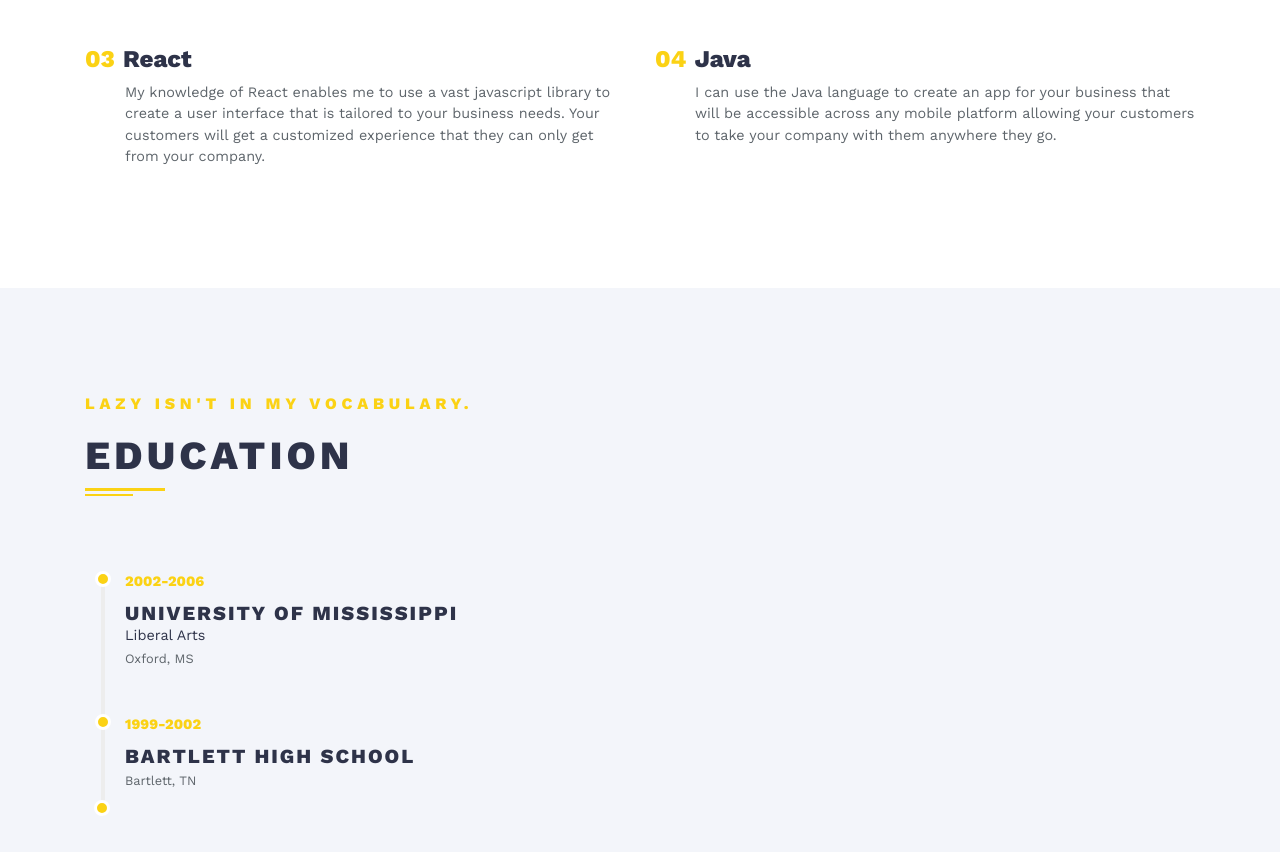
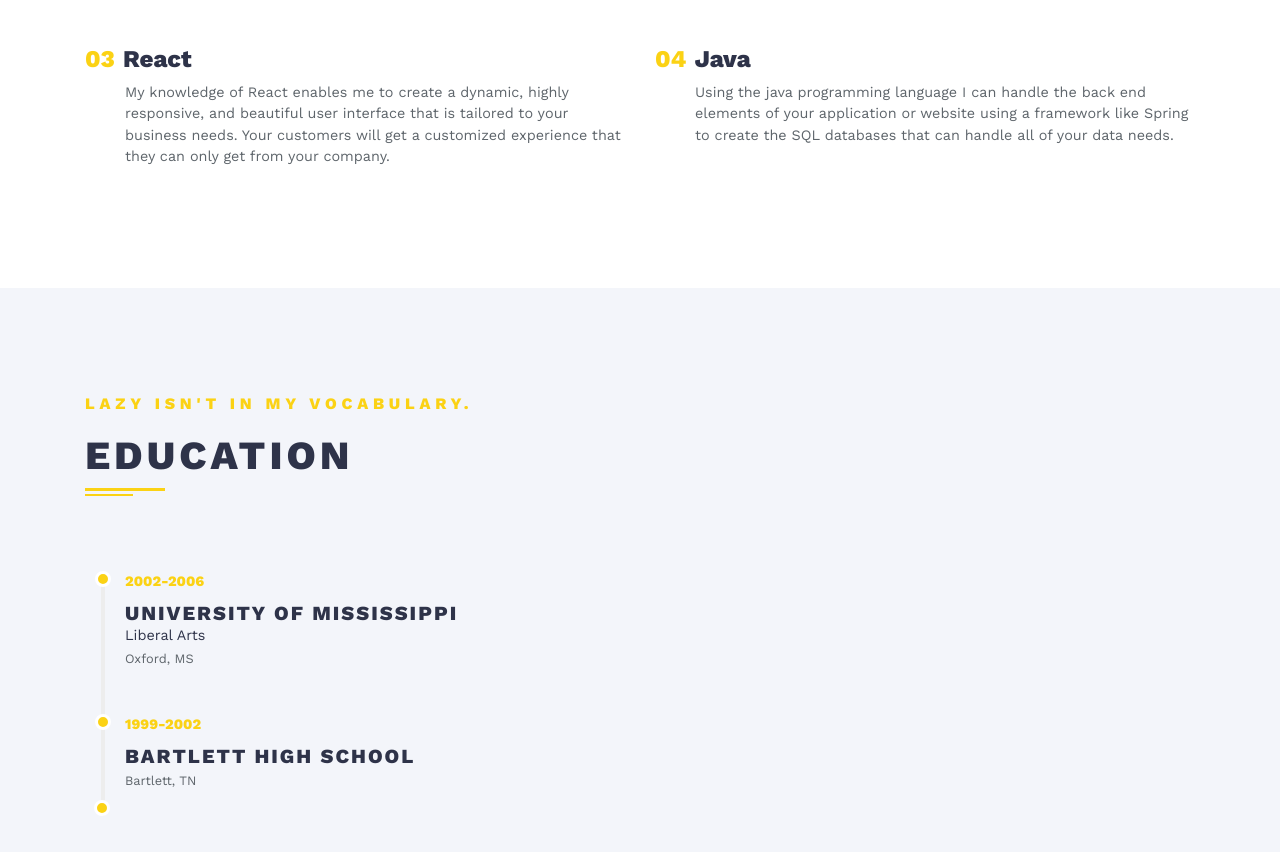
Before and after one commit to Number279/Number279.github.io, a plain HTML site: page index.html in a window 1280 px wide. Shown: the part 1761-2613 px from the top of the page. Drawn offline with nearby package versions, Linux system fonts and the light colour scheme.

Commit message:
updated Java information

```diff
--- a/index.html
+++ b/index.html
@@ -89,13 +89,13 @@
           </div>
           <div class="col-md-6 mb-5 mb-md-0">
             <h3 class="h4"><span class="text-primary mr-2">03</span>React</h3>
-            <p class="text-muted text-small ml-4 pl-3">My knowledge of React enables me to use a vast javascript library to create a user interface that is tailored to your business needs.
+            <p class="text-muted text-small ml-4 pl-3">My knowledge of React enables me to create a dynamic, highly responsive, and beautiful user interface that is tailored to your business needs.
               Your customers will get a customized experience that they can only get from your company.
             </p>
           </div>
           <div class="col-md-6">
             <h3 class="h4"><span class="text-primary mr-2">04</span>Java</h3>
-            <p class="text-muted text-small ml-4 pl-3">I can use the Java language to create an app for your business that will be accessible across any mobile platform allowing your customers to take your company with them anywhere they go.</p>
+            <p class="text-muted text-small ml-4 pl-3">Using the java programming language I can handle the back end elements of your application or website using a framework like Spring to create the SQL databases that can handle all of your data needs.</p>
           </div>
         </div>
       </div>
```
